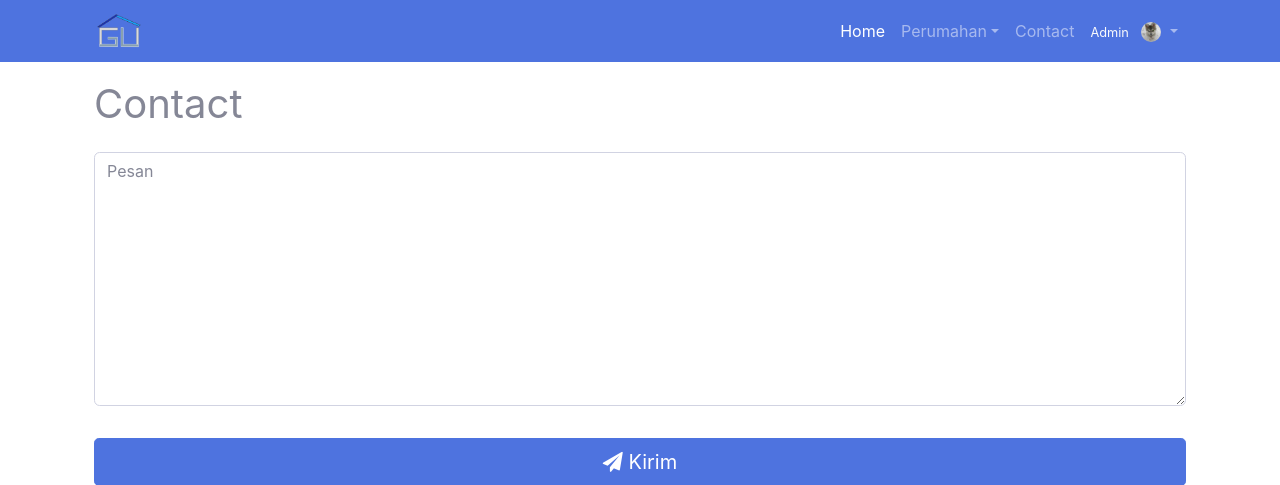
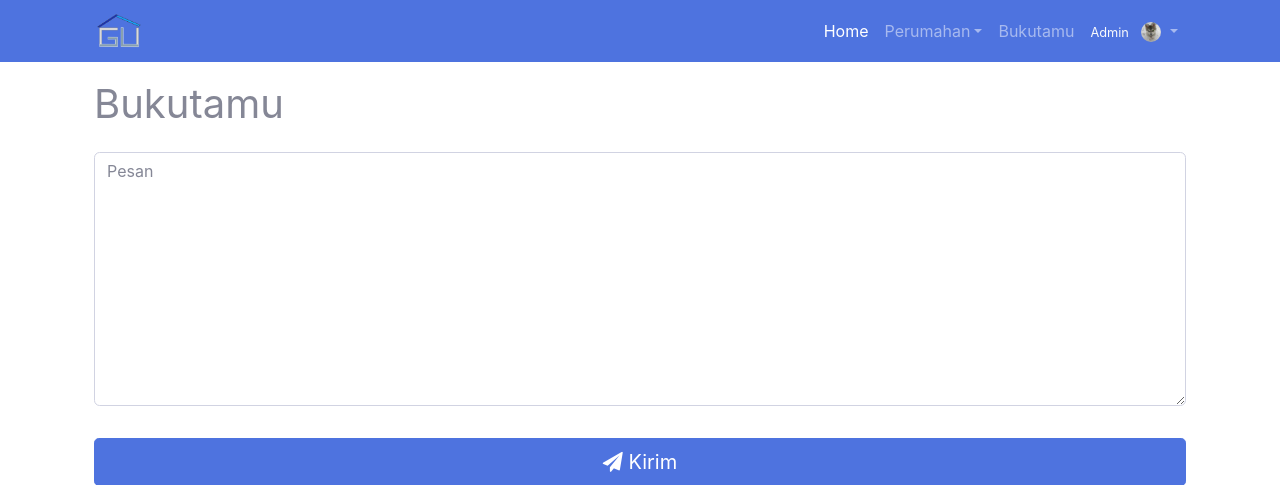
Before and after one commit to renoagilsaputra/golet-umah, a CodeIgniter app: page /golet-umah/user/contact in a window 1280 px wide. Shown: the top 485 px of the page. Run offline with CodeIgniter, Linux system fonts and the light colour scheme; a user stored in the database is signed in; data comes from the database, SQL or seed files in the repository.

Commit message:
18-07-2019

```diff
--- a/application/controllers/Admin.php
+++ b/application/controllers/Admin.php
@@ -33,7 +33,7 @@ class Admin extends CI_Controller {
     public function perumahan_add() {
         $this->form_validation->set_rules('nama_perumahan', 'Nama Perumahan', 'required|trim');
         $this->form_validation->set_rules('alamat', 'Alamat', 'required|trim');
-        $this->form_validation->set_rules('embCed', 'Embed', 'required|trim');
+        $this->form_validation->set_rules('embed', 'Embed', 'required|trim');
         $this->form_validation->set_rules('id_user', 'Userid', 'required|trim');
 
         if($this->form_validation->run() == FALSE) {
--- a/application/views/templates/user-header.php
+++ b/application/views/templates/user-header.php
@@ -52,7 +52,7 @@
 							<?php endforeach; ?>
 						</div>
 					<li class="nav-item">
-						<a class="nav-link" href="<?= base_url('user/contact'); ?>">Contact</a>
+						<a class="nav-link" href="<?= base_url('user/contact'); ?>">Bukutamu</a>
 					</li>
 					<li class="nav-item dropdown">
 						<a class="nav-link dropdown-toggle" href="#" id="userDropdown" role="button"
--- a/application/views/user/contact.php
+++ b/application/views/user/contact.php
@@ -1,5 +1,5 @@
 <div class="col-lg-12" style="margin-bottom: 400px">
-    <h1 class="my-4">Contact</h1>
+    <h1 class="my-4">Bukutamu</h1>
     <?= $this->session->flashdata('message'); ?>
     <form action="" method="post">
         <input type="hidden" name="nama" value="<?= $user['nama']; ?>">
```
Also changed, not shown: assets/img/uploaded/rumah/17-07-2019-rumah.jpg (added), assets/img/uploaded/rumah/30-06-2019-rumah1.jpg (deleted), assets/img/uploaded/rumah/30-06-2019-rumah2.jpg (deleted).
